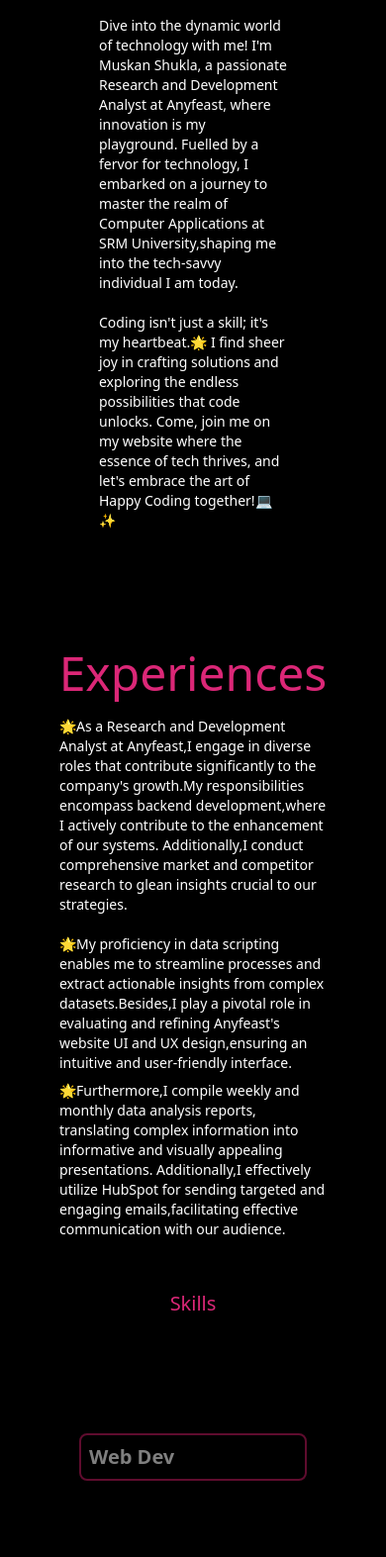
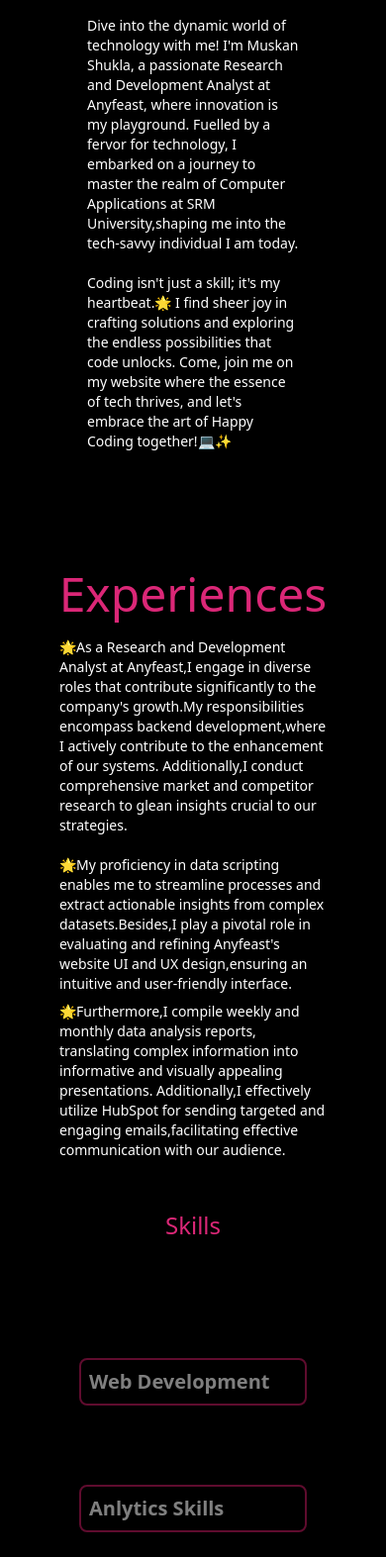
Before and after one commit to muskanshukla99/muskan.github.io, a plain HTML site: page index.html in a window 390 px wide. Shown: the part 343-1916 px from the top of the page at 99% size. Drawn offline with nearby package versions, Linux system fonts and the light colour scheme.

Commit message:
Update index.html

```diff
--- a/index.html
+++ b/index.html
@@ -21,11 +21,11 @@
             <h2 class="px-5 sm:px-10 md:px-20">ABOUT</h2>
         </div>
         <div class=" text-white text-sm sm:text-lg md:text-xl">
-            <p class=" px-5 py-5 sm:px-10 sm:py-10 md:px-10 md:py-10">Dive into the dynamic world of technology with me!
+            <p class=" px-2 py-5 sm:px-10 sm:py-10 md:px-10 md:py-10">Dive into the dynamic world of technology with me!
                 I'm Muskan Shukla, a passionate Research and Development Analyst at Anyfeast, where innovation is my
                 playground. Fuelled by a fervor for technology, I embarked on a journey to master the realm of Computer
                 Applications at SRM University,shaping me into the tech-savvy individual I am today.</p>
-            <p class=" px-5 sm:px-10 md:px-10">Coding isn't just a skill; it's my heartbeat.🌟 I find sheer joy in
+            <p class=" px-2 sm:px-10 md:px-10">Coding isn't just a skill; it's my heartbeat.🌟 I find sheer joy in
                 crafting
                 solutions and exploring the
                 endless possibilities that code unlocks. Come, join me on my website where the essence of tech thrives,
@@ -59,7 +59,7 @@
     <div class="bg-black">
         <div>
             <div
-                class=" flex justify-center px-20 py-5 sm:px-40 sm:py-10 text-xl sm:text-3xl md:text-6xl animate-bounce text-pink-600">
+                class=" flex justify-center px-20 py-5 sm:px-40 sm:py-10 text-2xl sm:text-3xl md:text-6xl animate-bounce text-pink-600">
                 <h2>Skills</h2>
             </div>
         </div>
@@ -67,7 +67,7 @@
             <div class="grid grid-cols-1 sm:grid-cols-2 md:grid-cols-2 xl:grid-cols-4 gap-20">
                 <div class=" border-[2px] rounded-lg border-pink-700 animate-pulse">
                     <h1 class="text-white font-semibold rounded-lg text-xl px-2 py-2 sm:px-3 sm:py-3 lg:px-5 lg:py-5">
-                        Web Dev</h1>
+                        Web Development</h1>
                 </div>
                 <div class="border-[2px] rounded-lg border-pink-700 animate-pulse">
                     <h1 class="text-white font-semibold text-xl px-2 py-2 sm:px-3 sm:py-3 lg:px-5 lg:py-5">Anlytics
```
